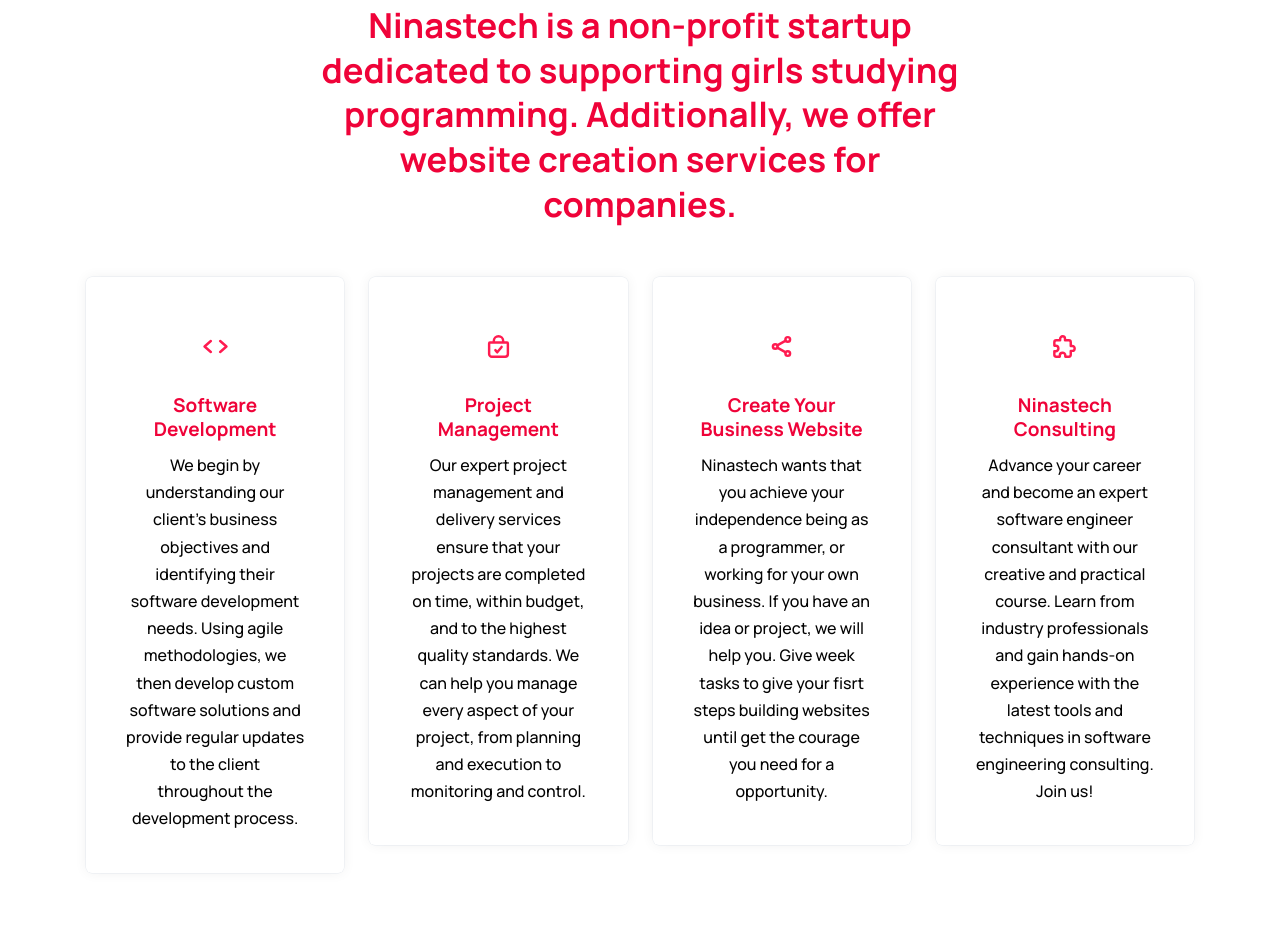
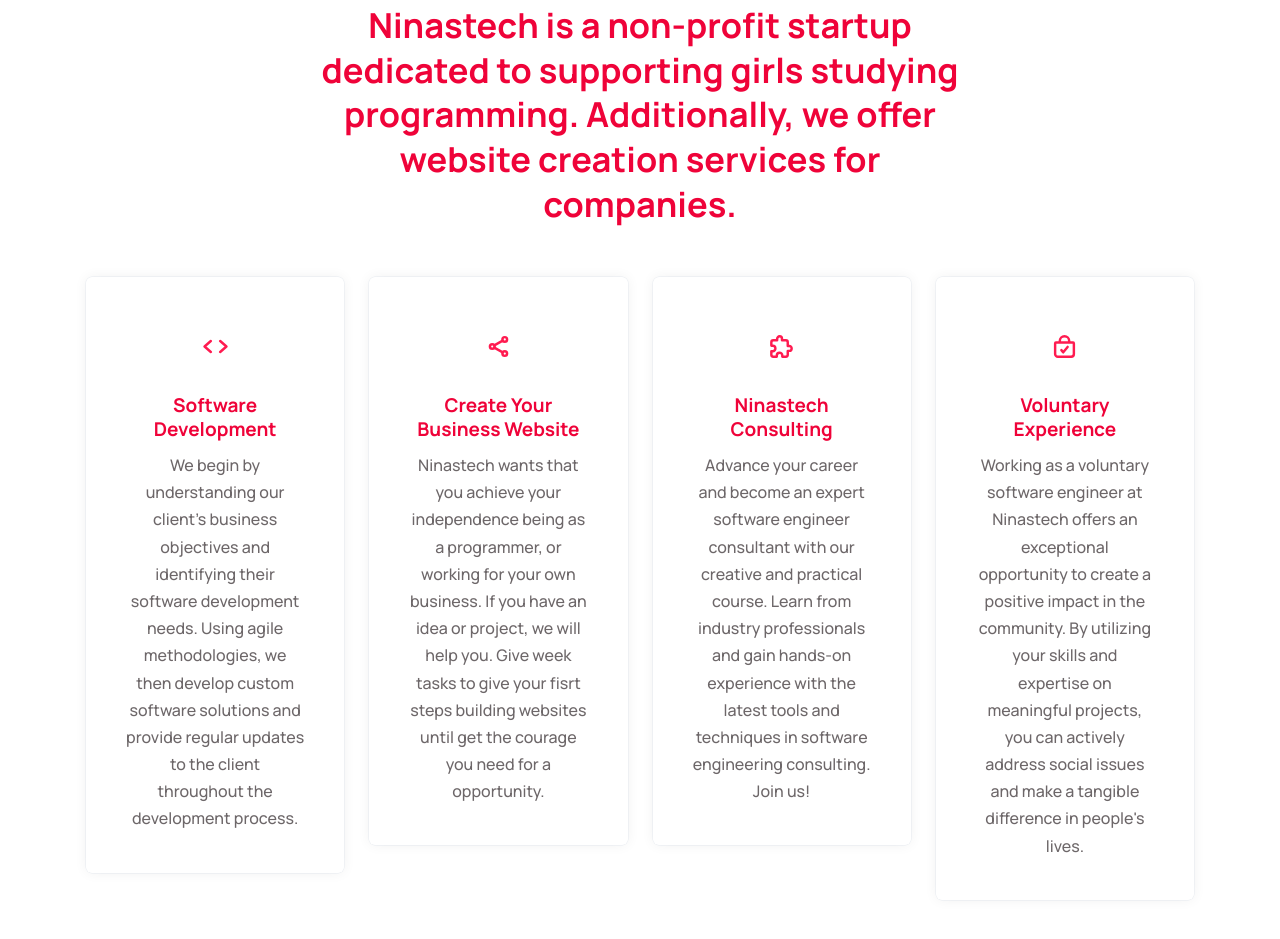
Before and after one commit to NinasTech/Ninastech-United, a plain HTML site: page index.html in a window 1280 px wide. Shown: the part 1079-2018 px from the top of the page. Drawn offline with nearby package versions, Linux system fonts and the light colour scheme; a web font is replaced by a local one.

Commit message:
update voluntary

```diff
--- a/assets/css/style.css
+++ b/assets/css/style.css
@@ -5,8 +5,8 @@
 /* COLORS */
 
   --pink-nina: rgb(255, 27, 80);
-  --pink-nina1:  rgb(255, 44, 90);
-  --pink-nina2: rgb(113, 3, 58);
+  --pink-nina1:  rgb(171, 9, 71);
+  --pink-nina2: rgb(214, 13, 56);
   --pink-nina3: rgb(228, 148, 166);
   --pink-nina4: rgb(152, 0, 58);
   --dark-cornflower-blue_a7: hsla(214, 88%, 27%, 0.07);
@@ -133,7 +133,7 @@ html {
 
 body {
   background-color: var(--white);
-  color: var(--black-coral);
+  color: rgb(109 103 105);
   font-size: 1.6rem;
   line-height: 1.7;
 }
@@ -162,6 +162,7 @@ body.nav-active { overflow: hidden; }
   display: flex;
   align-items: center;
   gap: 12px;
+  color:black;
 }
 
 .social-link {
@@ -338,7 +339,7 @@ body.nav-active { overflow: hidden; }
 
 
  .logotion{
-   color:hsl(0, 0%, 98%);
+   color:hsl(0, 3%, 6%);
    font-size: small;
 
 
@@ -452,7 +453,7 @@ body.nav-active { overflow: hidden; }
   gap: 70px;
 }
 
-.hero-title { color: var(--white); }
+.hero-title { color: hsl(0deg 10.56% 5.88%); }
 
 .hero-text {
   font-size: var(--fs-5);
--- a/index.html
+++ b/index.html
@@ -217,22 +217,7 @@
               </div>
             </li>
 
-            <li>
-              <div class="service-card">
 
-                <div class="card-icon">
-                  <ion-icon name="bag-check-outline"></ion-icon>
-                </div>
-
-                <h3 class="h4 card-title">Project Management</h3>
-
-                <p class="card-text">
-                  Our expert project management and delivery services ensure that your projects are completed on time,
-                  within budget, and to the highest quality standards. We can help you manage every aspect of your
-                  project, from planning and execution to monitoring and control.
-                </p>
-              </div>
-            </li>
             <li>
               <div class="service-card">
 
@@ -268,6 +253,23 @@
                   techniques in software engineering consulting. Join us!
                 </p>
 
+              </div>
+            </li>
+            <li>
+              <div class="service-card">
+
+                <div class="card-icon">
+                  <ion-icon name="bag-check-outline"></ion-icon>
+                </div>
+
+                <h3 class="h4 card-title">Voluntary Experience</h3>
+
+                <p class="card-text">
+
+                  Working as a voluntary software engineer at Ninastech offers an exceptional opportunity to create a
+                  positive impact in the community. By utilizing your skills and expertise on meaningful projects, you
+                  can actively address social issues and make a tangible difference in people's lives.
+                </p>
               </div>
             </li>
 
```
